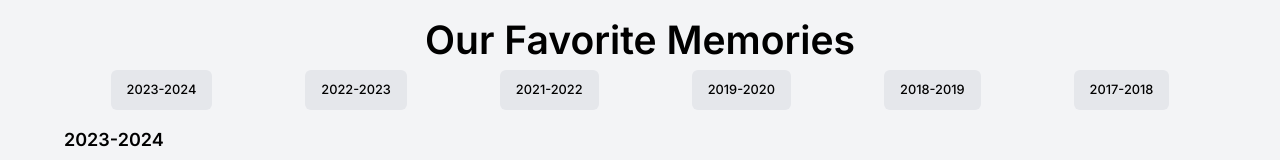
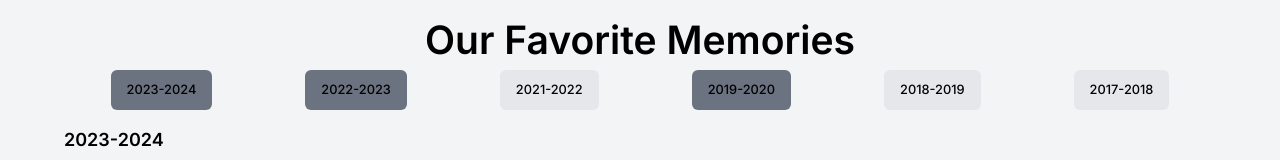
Before and after one commit to UCSBTASA/UCSBTASA.github.io, a Next.js app: page /gallery in a window 1280 px wide. Shown: the part 168-328 px from the top of the page. Built offline with nearby package versions, Linux system fonts and the light colour scheme.

Commit message:
changing color on click

```diff
--- a/app/gallery/page.tsx
+++ b/app/gallery/page.tsx
@@ -11,14 +11,26 @@ import {
 } from "@/data/galleryImages";
 import GalleryYearSection from "@/components/galleryYearSection";
 import { Button } from "@/components/ui/button";
-import { ESLINT_DEFAULT_DIRS } from "next/dist/lib/constants";
+
 const GalleryPage = () => {
   // State to manage active years
   const [activeYears, setActiveYears] = useState(["2023-2024"]);
+  const [buttonColors, setButtonColors] = useState({
+    "2023-2024": "gray-500",
+    "2022-2023": "gray-500",
+    "2021-2022": "gray-500",
+    "2019-2020": "gray-500",
+    "2018-2019": "gray-500",
+    "2017-2018": "gray-500",
+  });
 
   // Handler function to toggle active years
   const handleYearClick = (year: string) => {
-    console.log(year)
+    setButtonColors((prevColors: any) => ({
+      ...prevColors,
+      [year]: prevColors[year] === "gray-500" ? "gray-100" : "gray-500",
+    }));
+    console.log(buttonColors["2023-2024"]);
     if (activeYears.includes(year)) {
       // Year is already active, remove it
       setActiveYears(activeYears.filter((activeYear) => activeYear !== year));
@@ -55,13 +67,13 @@ const GalleryPage = () => {
           <div className="flex justify-center grid-cols-6 mx-auto">
             <Button
               onClick={() => handleYearClick("2023-2024")}
-              className="col-span-1 bg-gray-200 mx-auto"
+              className={`col-span-1 bg-${buttonColors["2023-2024"]} mx-auto`}
             >
               2023-2024
             </Button>
             <Button
               onClick={() => handleYearClick("2022-2023")}
-              className="col-span-1 bg-gray-200 mx-auto"
+              className={`col-span-1 bg-${buttonColors["2022-2023"]} mx-auto`}
             >
               2022-2023
             </Button>
@@ -73,8 +85,9 @@ const GalleryPage = () => {
             </Button>
             <Button
               onClick={() => handleYearClick("2019-2020")}
-              className="col-span-1 bg-gray-200 mx-auto"
+              className="col-span-1 bg-gray-500 mx-auto"
             >
+
               2019-2020
             </Button>
             <Button
```
